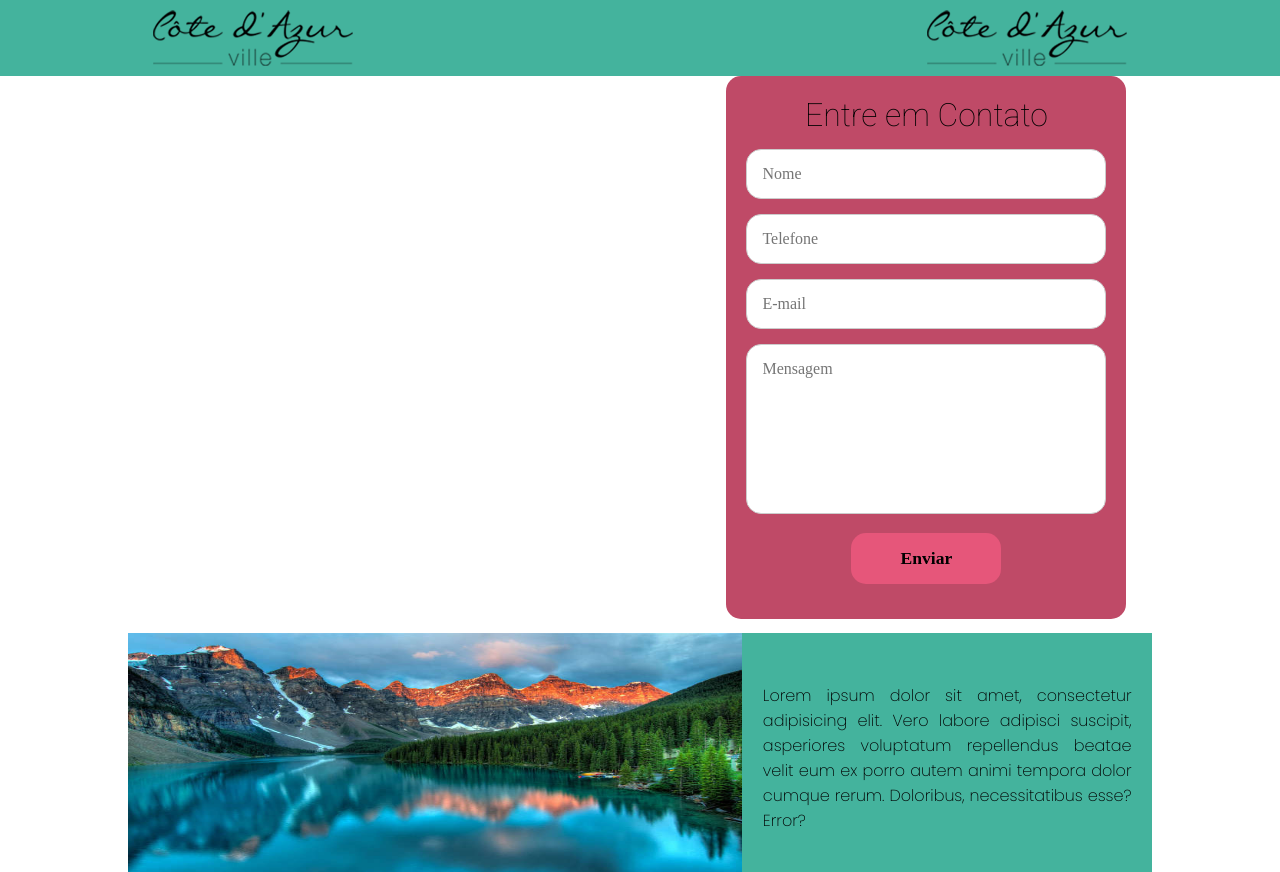
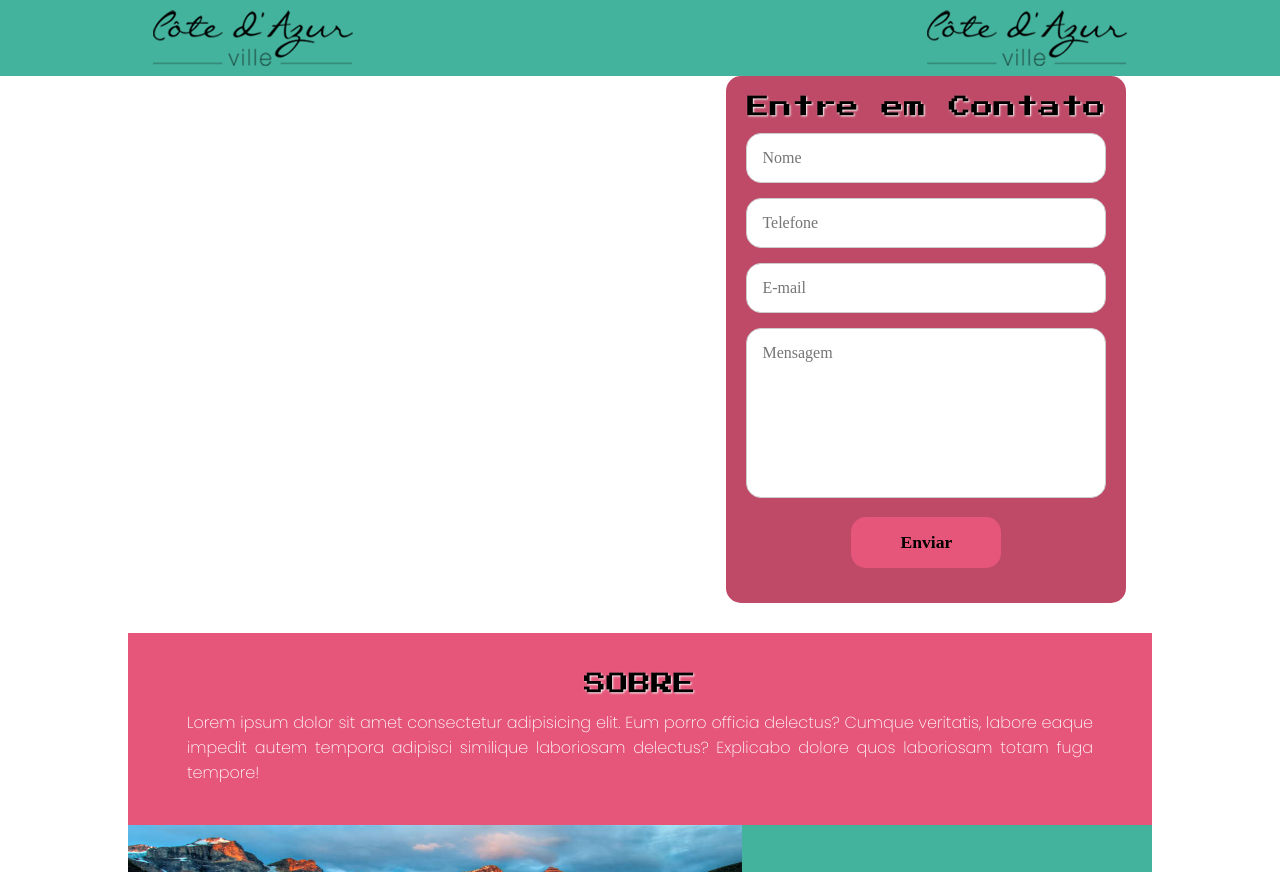
Before and after one commit to Alencar-Bianca/hostel, a plain HTML site: page index.html in a window 1280 px wide. Shown: the top 872 px of the page. Drawn offline with Linux system fonts and the light colour scheme.

Commit message:
Create the main-about

```diff
--- /dev/null
+++ b/css/components/main-about.css
@@ -0,0 +1,11 @@
+.main-about{
+
+
+}
+.-colorabout{
+    padding: 40px;
+    background-color: var(--cor01);
+}
+.main-about .container {
+    display: block;
+}
--- a/css/components/main-mosaico.css
+++ b/css/components/main-mosaico.css
@@ -9,13 +9,7 @@
     width: 60%;
     height: 250px;
 }
-.mosaicopara{
-    width: 40%;
-    padding: 0 2%;
-    text-align: justify;
-    font-family: var(--font-poppis);
-    font-weight: 200;
-}
+
 .main-mosaico .container{
     padding: 0;
 }
--- /dev/null
+++ b/css/components/main-para.css
@@ -0,0 +1,10 @@
+.main-para{
+    padding: 0 2%;
+    text-align: justify;
+    font-family: var(--font-poppis);
+    font-weight: 200;
+    color: #fff;
+}
+.-mosaicopara{
+    width: 40%;
+}
--- a/css/components/main-title.css
+++ b/css/components/main-title.css
@@ -1,9 +1,8 @@
 .main-title{
-    font-size: 2em;
-    font-family: var(--font-roboto);
+    font-size: 1.4em;
+    font-family: var(--font-press);
     text-align: center;
-}
-.h2{
     font-weight: lighter;
     margin-bottom: 15px;
+    text-shadow: 1px 1px 2px #fff;
 }
--- a/index.html
+++ b/index.html
@@ -21,6 +21,8 @@
     <link rel="stylesheet" href="css/components/main-textarea.css">
     <link rel="stylesheet" href="css/components/main-bnt.css">
     <link rel="stylesheet" href="css/components/main-mosaico.css">
+    <link rel="stylesheet" href="css/components/main-about.css">
+    <link rel="stylesheet" href="css/components/main-para.css">
 </head>
 <body>
     <header class="main-header">
@@ -34,7 +36,7 @@
         <section class="main-banner">
             <div class="container img">
                 <div class="main-form -colorform">
-                    <h2 class="main-title h2">Entre em Contato</h2>
+                    <h1 class="main-title">Entre em Contato</h1>
                     <form action="">
                         <input class="main-input" type="text" name="name" placeholder="Nome">
                         <input class="main-input" type="tel" name="tel" placeholder="Telefone">
@@ -45,23 +47,35 @@
                 </div>
                 <div class="clear"></div>
             </div>
+        </section >
+
+        <section class="main-about">
+            <div class="container -colorabout">
+                <h1 class="main-title">SOBRE</h1>
+                <p class="main-para">Lorem ipsum dolor sit amet consectetur adipisicing elit. Eum porro officia delectus? Cumque veritatis, labore eaque impedit autem tempora adipisci similique laboriosam delectus? Explicabo dolore quos laboriosam totam fuga tempore!</p>
+            </div>
         </section>
 
         <section class="main-mosaico">
             <div class="container">
                 <article class="mosaico-single -bgcolor">
                     <img src="img/m1.jpeg" alt="logo" class="mosaicoimg"></img>
-                    <p class="mosaicopara">Lorem ipsum dolor sit amet, consectetur adipisicing elit. Vero labore adipisci suscipit, asperiores voluptatum repellendus beatae velit eum ex porro autem animi tempora dolor cumque rerum. Doloribus, necessitatibus esse? Error?</p>
+                    <p class="main-para -mosaicopara">Lorem ipsum dolor sit amet, consectetur adipisicing elit. Vero labore adipisci suscipit, asperiores voluptatum repellendus beatae velit eum ex porro autem animi tempora dolor cumque rerum. Doloribus, necessitatibus esse? Error?</p>
                 </article>
 
                 <article class="mosaico-single -bgcolor">
                     <img src="img/m2.jpeg" alt="logo" class="mosaicoimg" style="order: 2;"></img>
-                    <p class="mosaicopara">Lorem ipsum dolor sit amet, consectetur adipisicing elit. Vero labore adipisci suscipit, asperiores voluptatum repellendus beatae velit eum ex porro autem animi tempora dolor cumque rerum. Doloribus, necessitatibus esse? Error?</p>
+                    <p class=" main-para -mosaicopara">Lorem ipsum dolor sit amet, consectetur adipisicing elit. Vero labore adipisci suscipit, asperiores voluptatum repellendus beatae velit eum ex porro autem animi tempora dolor cumque rerum. Doloribus, necessitatibus esse? Error?</p>
                 </article>
 
                 <article class="mosaico-single -bgcolor">
                     <img src="img/m3.jpeg" alt="logo" class="mosaicoimg"></img>
-                    <p class="mosaicopara">Lorem ipsum dolor sit amet, consectetur adipisicing elit. Vero labore adipisci suscipit, asperiores voluptatum repellendus beatae velit eum ex porro autem animi tempora dolor cumque rerum. Doloribus, necessitatibus esse? Error?</p>
+                    <p class=" main-para -mosaicopara">Lorem ipsum dolor sit amet, consectetur adipisicing elit. Vero labore adipisci suscipit, asperiores voluptatum repellendus beatae velit eum ex porro autem animi tempora dolor cumque rerum. Doloribus, necessitatibus esse? Error?</p>
+                </article>
+
+                <article class="mosaico-single -bgcolor">
+                    <img src="img/m4.jpeg" alt="logo" class="mosaicoimg" style="order: 2;"></img>
+                    <p class="main-para -mosaicopara">Lorem ipsum dolor sit amet, consectetur adipisicing elit. Vero labore adipisci suscipit, asperiores voluptatum repellendus beatae velit eum ex porro autem animi tempora dolor cumque rerum. Doloribus, necessitatibus esse? Error?</p>
                 </article>
             </div>
         </section>
```
